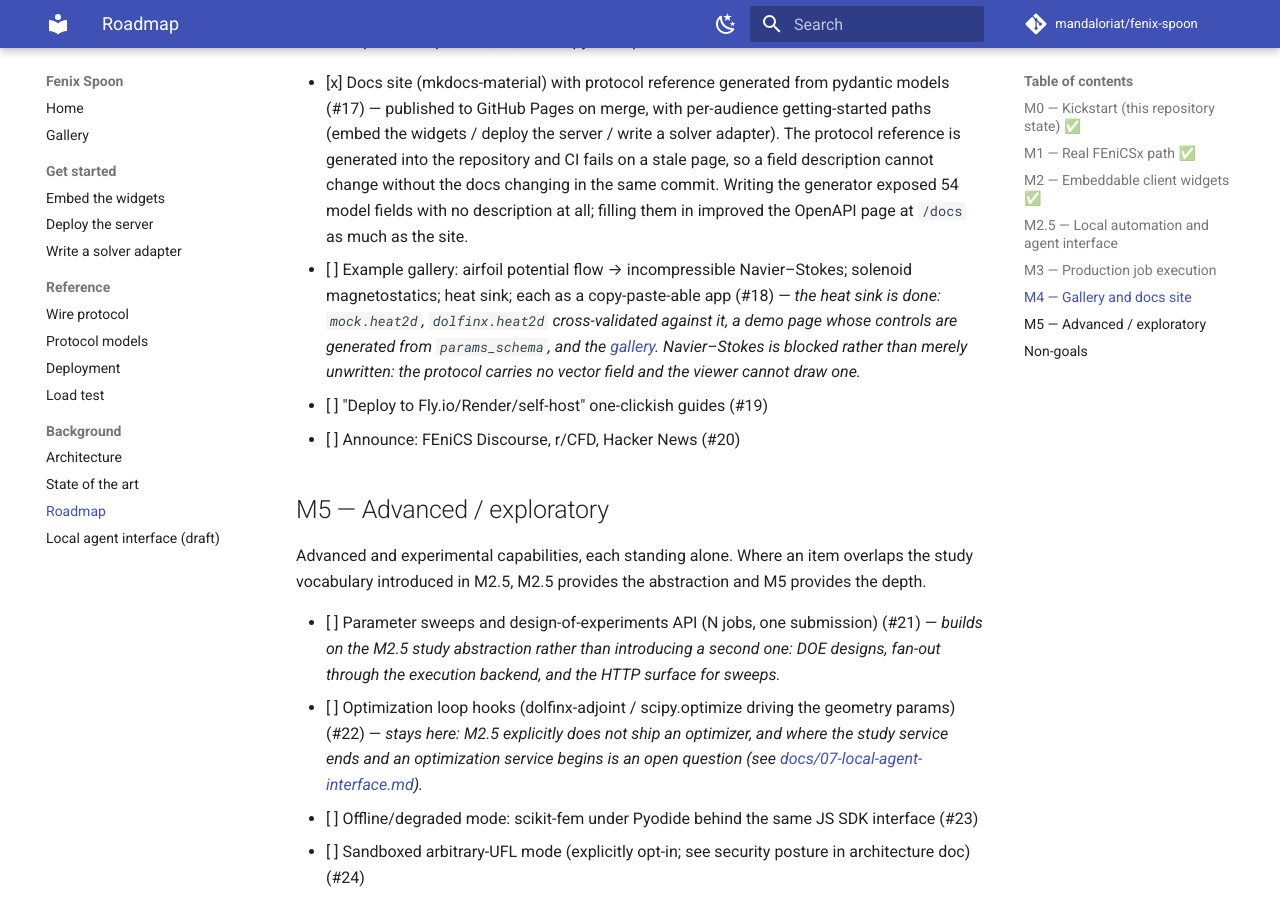
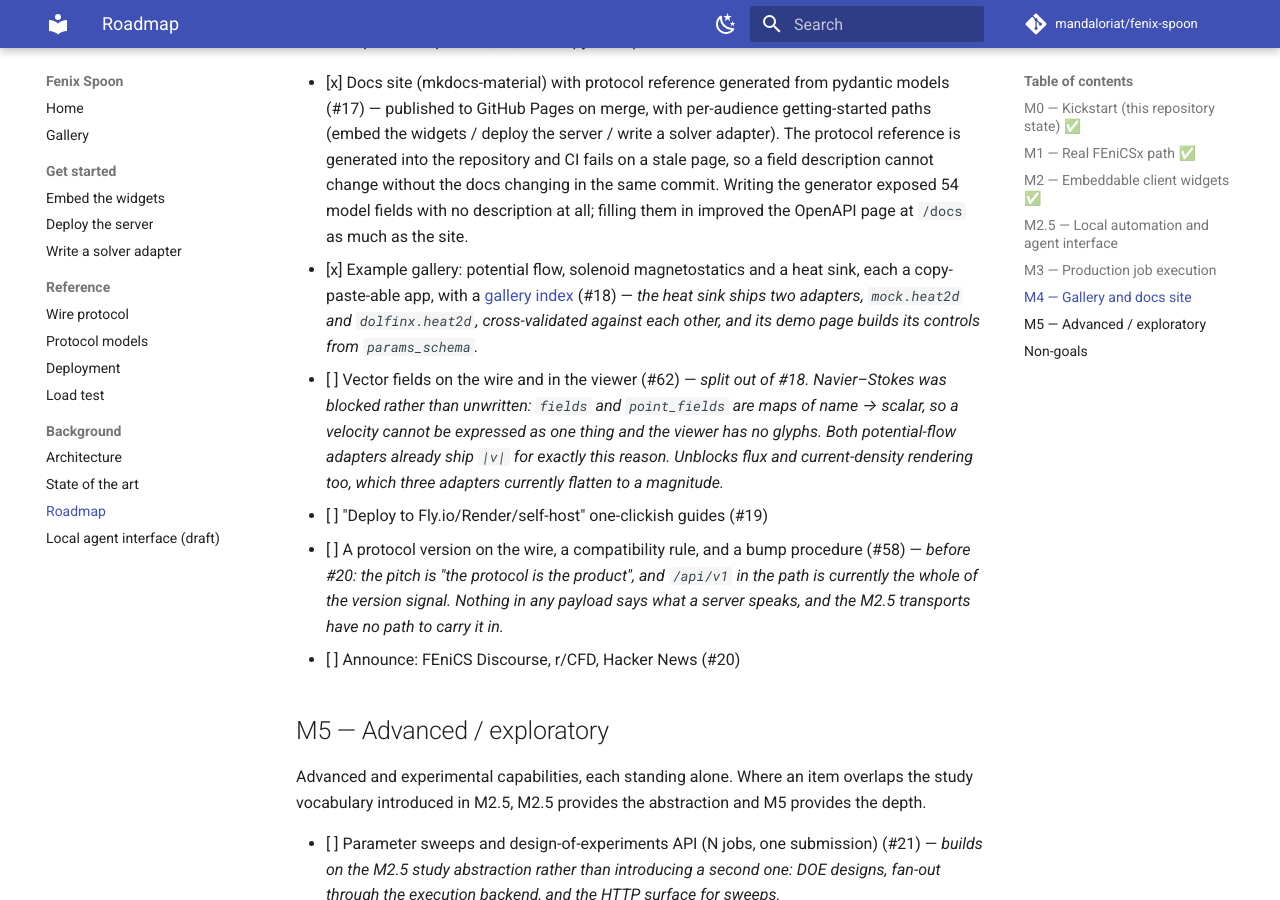
Before and after one commit to mandaloriat/fenix-spoon, an MkDocs documentation site: the page built from docs/03-roadmap.md, in a window 1280 px wide and 900 px high, scrolled down 5381 px. Built offline with MkDocs 1.6.1 and Material for MkDocs 9.7.7, drawn with Linux system fonts in a browser that asks for light colours; comment, search, counter and statistics services are not loaded.

Commit message:
Close out M4's gallery item; split the Navier-Stokes blocker into its own issue
#18 asked for three examples and a gallery index. All three exist and the
gallery is live, so the issue is closed — except for one item that was never an
example problem at all.

**Navier-Stokes was blocked, not unwritten**, and the blocker is in the protocol
rather than in a demo page. `Grid2DData.fields` and `Mesh2DData.point_fields` are
maps of name to *scalar* array, so a velocity has to arrive as two unrelated
entries with nothing marking them as components of one thing; a viewer cannot
recover the pairing, and there is no glyph rendering to draw it with anyway.
Both potential-flow adapters already sit against this edge — they compute a
velocity and ship only `|v|`, because that is all the protocol can express.

That is #62, and it is worth more than the one example: heat flux and current
density are computed by three adapters today and flattened to a magnitude for
the same reason. It also has to agree with #58 on what counts as an additive
protocol change, since adding a field kind is the first real test of that rule.

The roadmap's M4 section now lists #62 and #58 alongside the deploy guides, with
#58 marked as coming before the announcement — announcing "the protocol is the
product" while the protocol has no version anywhere on the wire invites the first
serious implementer to find that out themselves.

Co-Authored-By: Claude Opus 5 <noreply@anthropic.com>
Claude-Session: https://claude.ai/code/session_01PsVso7q8qcVSWeR2VAtn7Z

```diff
--- a/docs/03-roadmap.md
+++ b/docs/03-roadmap.md
@@ -213,13 +213,20 @@ Goal: adoption. People find, run, and copy examples.
       cannot change without the docs changing in the same commit. Writing the generator
       exposed 54 model fields with no description at all; filling them in improved the
       OpenAPI page at `/docs` as much as the site.
-- [ ] Example gallery: airfoil potential flow → incompressible Navier–Stokes; solenoid
-      magnetostatics; heat sink; each as a copy-paste-able app (#18) — *the heat sink is done:
-      `mock.heat2d`, `dolfinx.heat2d` cross-validated against it, a demo page whose controls are
-      generated from `params_schema`, and the [gallery](gallery.md). Navier–Stokes is blocked
-      rather than merely unwritten: the protocol carries no vector field and the viewer cannot
-      draw one.*
+- [x] Example gallery: potential flow, solenoid magnetostatics and a heat sink, each a
+      copy-paste-able app, with a [gallery index](gallery.md) (#18) — *the heat sink ships two
+      adapters, `mock.heat2d` and `dolfinx.heat2d`, cross-validated against each other, and its
+      demo page builds its controls from `params_schema`.*
+- [ ] Vector fields on the wire and in the viewer (#62) — *split out of #18. Navier–Stokes was
+      blocked rather than unwritten: `fields` and `point_fields` are maps of name → scalar, so a
+      velocity cannot be expressed as one thing and the viewer has no glyphs. Both potential-flow
+      adapters already ship `|v|` for exactly this reason. Unblocks flux and current-density
+      rendering too, which three adapters currently flatten to a magnitude.*
 - [ ] "Deploy to Fly.io/Render/self-host" one-clickish guides (#19)
+- [ ] A protocol version on the wire, a compatibility rule, and a bump procedure (#58) —
+      *before #20: the pitch is "the protocol is the product", and `/api/v1` in the path is
+      currently the whole of the version signal. Nothing in any payload says what a server
+      speaks, and the M2.5 transports have no path to carry it in.*
 - [ ] Announce: FEniCS Discourse, r/CFD, Hacker News (#20)
 
 ## M5 — Advanced / exploratory
```
